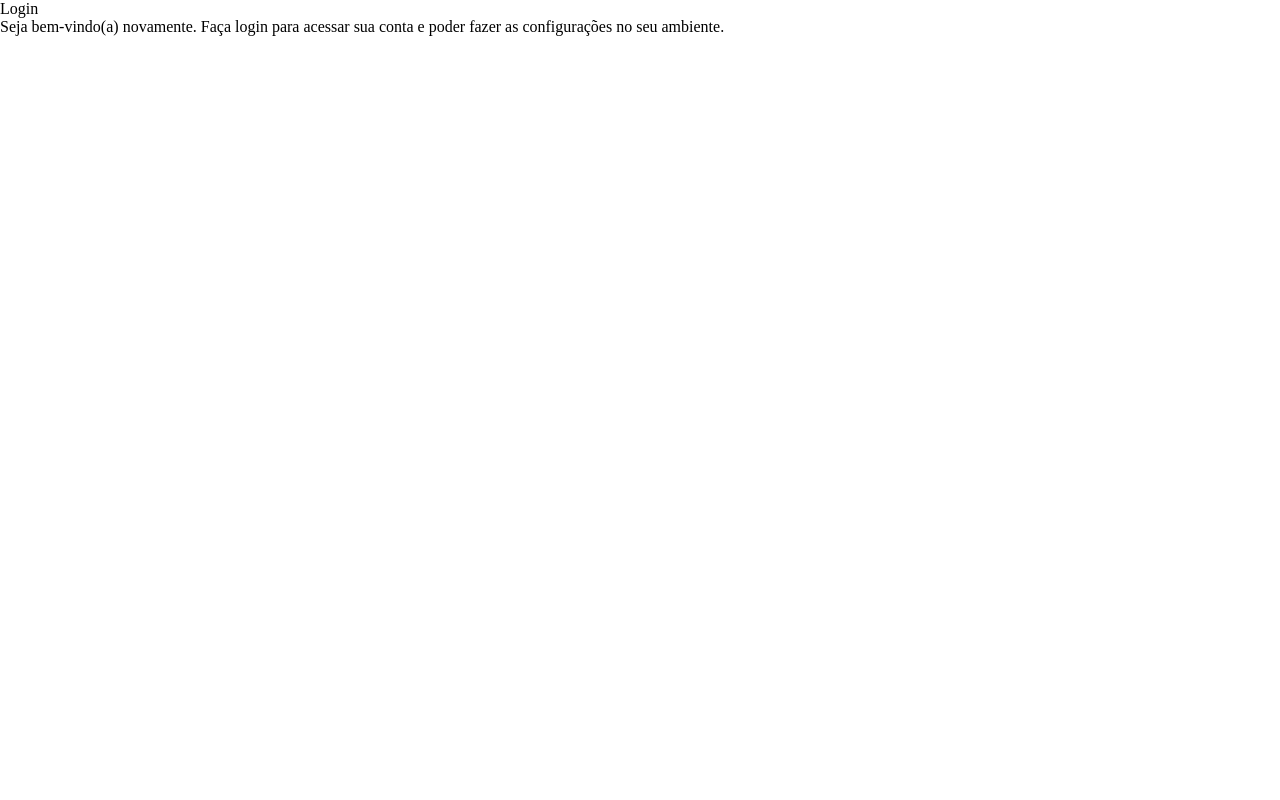
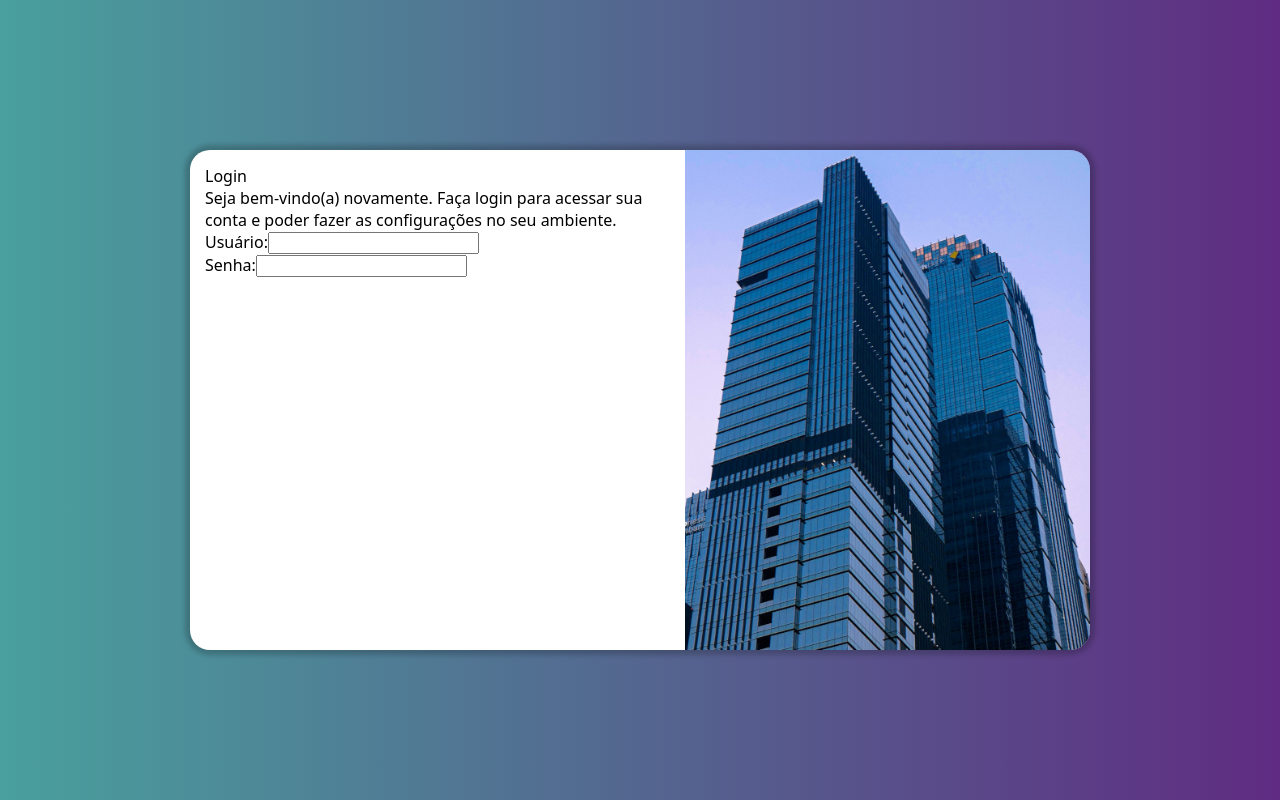
Before and after one commit to LaramosGalion/projeto-tela-login, a plain HTML site: page index.html in a window 1280 px wide. Drawn offline with Linux system fonts and the light colour scheme.

Commit message:
CSS com as medias queries

```diff
--- a/index.html
+++ b/index.html
@@ -3,14 +3,12 @@
 <head>
     <meta charset="UTF-8">
     <meta name="viewport" content="width=device-width, initial-scale=1.0">
-    <title>Document</title>
+    <title>Login project</title>
     <link rel="stylesheet" href="./src/style/style.css">
     <link rel="stylesheet" href="./src/style/responsive.css">
 </head>
 <body>
-    <main>
-
-        <section id="login">
+    <main id="login">
 
         <section id="image">
 
@@ -26,12 +24,11 @@
 
             <form action="login.php" method="post">
 
+                <p><label for="iuser">Usuário:<input type="text" name="user" id="iuser"></label></p>
 
+                <p><label for="ipassword">Senha:<input type="password" name="password" id="ipassword"></label></p>
 
             </form>
-
-            </section>
-
 
         </section>
 
--- a/src/style/responsive.css
+++ b/src/style/responsive.css
@@ -1 +1,55 @@
 @charset "UTF-8";
+
+:root{
+    --cor1:#49a09d;
+    --cor2:#5f2c82;
+
+}
+
+@media screen and (min-width:768px) and (max-width:992px) {
+
+    body{
+        background-image:linear-gradient(270deg, var(--cor1), var(--cor2));
+    }
+
+    main#login{
+        width: 75vw;
+        display: flex;
+        justify-content: space-between;
+    }
+
+    section#image{
+        width: 35%;
+        height: 100%;
+    }
+
+    section#form{
+        width: 65%;
+    }
+
+}
+
+@media screen and (min-width:993px) {
+
+    body{
+        background-image:linear-gradient(90deg, var(--cor1), var(--cor2));
+    }
+
+    main#login{
+        display: flex;
+        justify-content: space-between;
+        width: 900px;
+    }
+
+    section#image{
+        width: 45%;
+        height: 100%;
+        order: 2;
+    }
+
+    section#form{
+        width: 55%;
+        order: 1;
+    }
+
+}
--- a/src/style/style.css
+++ b/src/style/style.css
@@ -19,4 +19,38 @@
 
 html{
     font-size: 16px;
+    font-family: system-ui, -apple-system, BlinkMacSystemFont, 'Segoe UI', Roboto, Oxygen, Ubuntu, Cantarell, 'Open Sans', 'Helvetica Neue', sans-serif;
 }
+
+body{
+    background-color: var(--cor2);
+    height: 100vh;
+    width: 100vw;
+    position: relative;
+}
+
+main#login{
+    overflow: hidden;
+    position: absolute;
+    inset: 50% 50%;
+    transform: translate(-50%,-50%);
+    width: 250px;
+    height: 500px;
+    border-radius: 20px;
+    background-color: white;
+    box-shadow: 0 0 5px 5px rgba(0, 0, 0, 0.2);
+
+    transition: width .25s, height .25s;
+}
+
+section#image{
+    display: block;
+    background: var(--cor2) url("../../src/image/original_500.jpg") no-repeat center center / cover scroll;
+    width: 100%;
+    height: 200px;
+}
+
+section#form{
+    display: block;
+    padding: 15px;
+}
```
Also changed, not shown: src/image/original_1000.jpg (added), src/image/original_500.jpg (added). Lines whose indentation alone changed are shown as unchanged.
